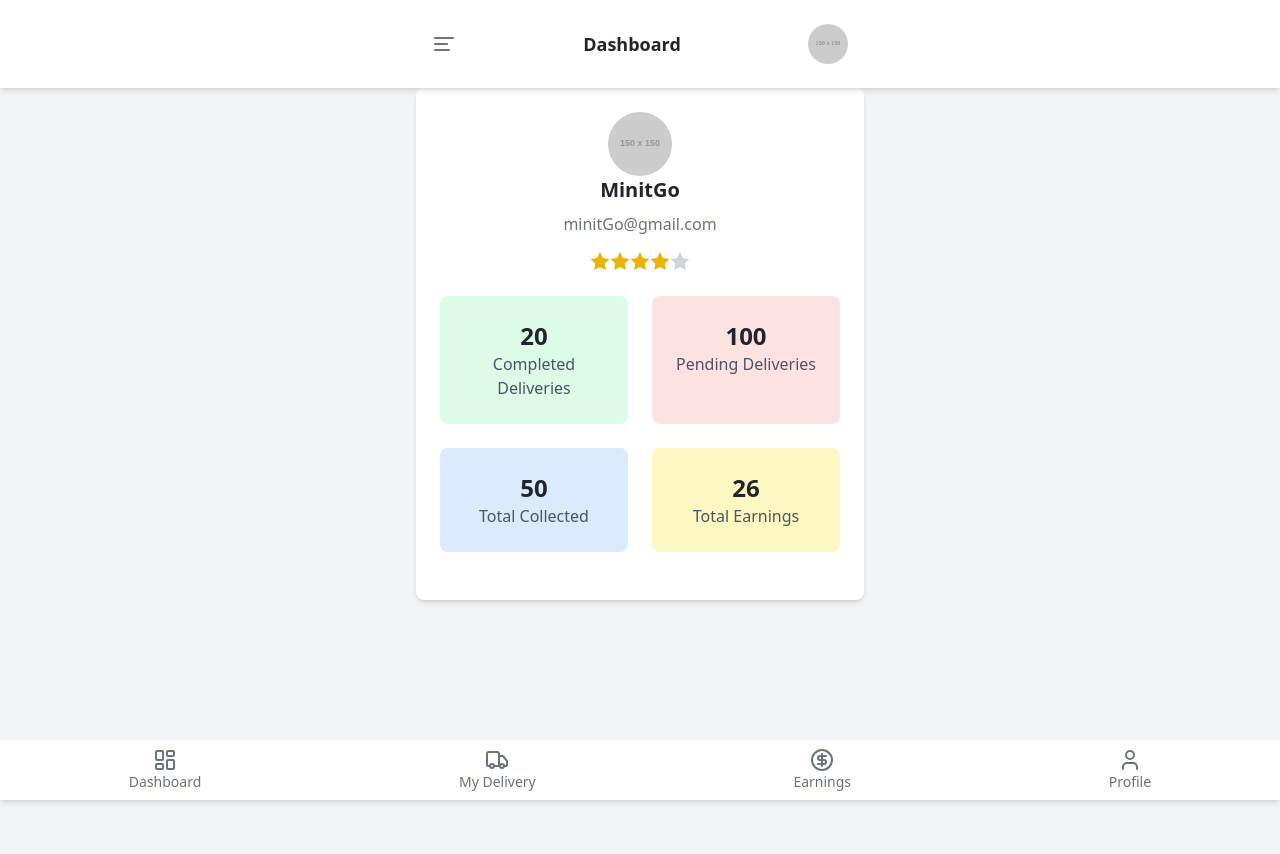
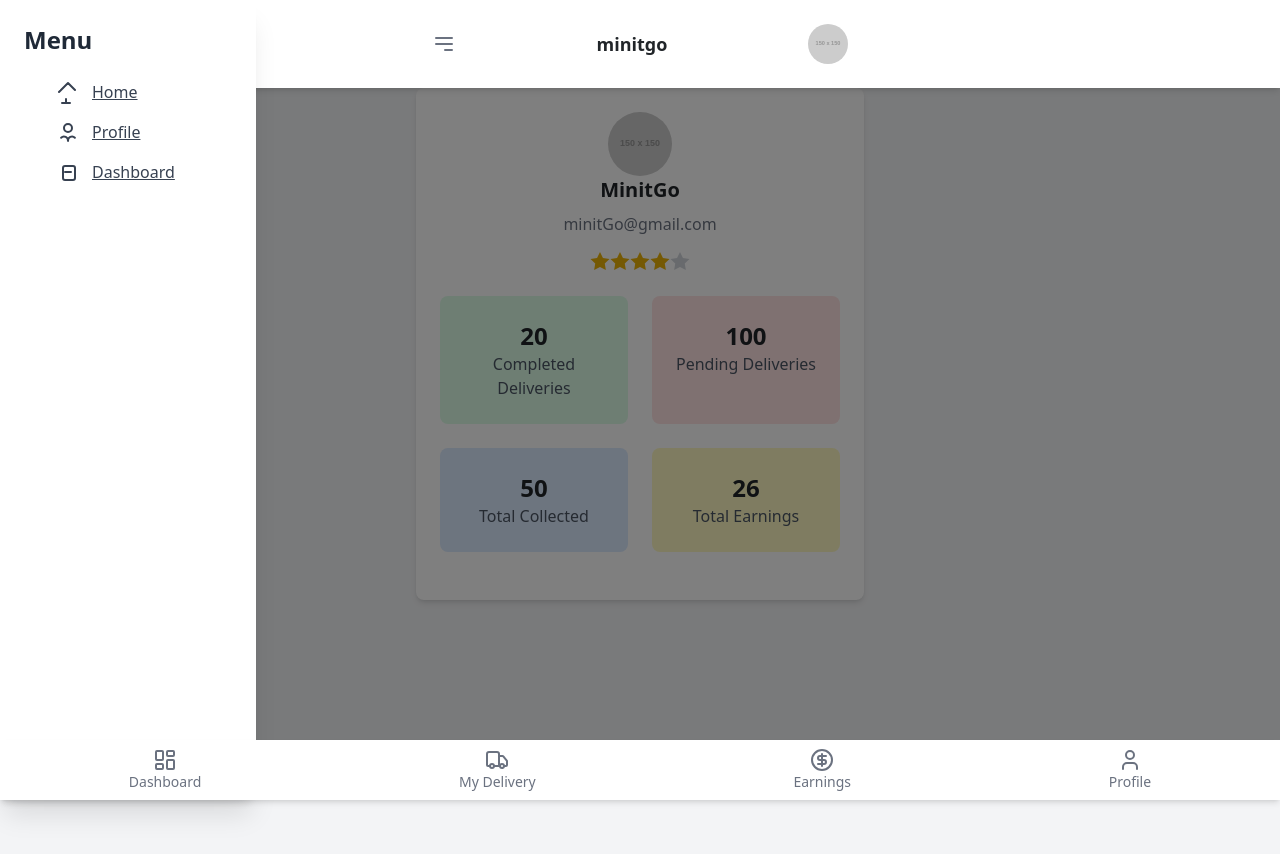
Before and after one commit to Abishek77/delivery-app, a React (Vite) app: page / in a window 1280 px wide. Both pictures are taken after a click on the button 444 px from the left and 44 px from the top of the page. Shown: the top 854 px of the page. Built offline with nearby package versions, Linux system fonts and the light colour scheme.

Commit message:
Side nav

```diff
--- a/src/components/common/Header.jsx
+++ b/src/components/common/Header.jsx
@@ -1,30 +1,36 @@
-import React from "react";
+import React, { useState } from "react";
 import { Link } from "react-router-dom";
+import 'bootstrap/dist/css/bootstrap.min.css';
 
 function Header() {
+  const [isOpen, setIsOpen] = useState(false);
+
+  const toggleSidebar = () => {
+    setIsOpen(!isOpen);
+  };
+
   return (
+    <>
       <header className="sticky top-0 z-50 bg-white shadow-md py-4">
         <div className="w-full max-w-md mx-auto">
           <div className="flex justify-between items-center px-3">
-          <button className="text-gray-500">
+            <button className="text-gray-500" onClick={toggleSidebar}>
               <svg
-              xmlns="http://www.w3.org/2000/svg"
-              width="24"
-              height="24"
-              viewBox="0 0 24 24"
+                className="w-6 h-6"
                 fill="none"
                 stroke="currentColor"
-              stroke-width="2"
-              stroke-linecap="round"
-              stroke-linejoin="round"
-              class="lucide lucide-align-left"
+                viewBox="0 0 24 24"
+                xmlns="http://www.w3.org/2000/svg"
               >
-              <line x1="21" x2="3" y1="6" y2="6" />
-              <line x1="15" x2="3" y1="12" y2="12" />
-              <line x1="17" x2="3" y1="18" y2="18" />
+                <path
+                  strokeLinecap="round"
+                  strokeLinejoin="round"
+                  strokeWidth="2"
+                  d="M4 6h16M4 12h16m-7 6h7"
+                ></path>
               </svg>
             </button>
-          <div className="text-lg font-semibold">Dashboard</div>
+            <div className="text-lg font-semibold">minitgo</div>
             <div className="relative">
               <img
                 src="https://via.placeholder.com/150"
@@ -35,6 +41,95 @@ function Header() {
           </div>
         </div>
       </header>
+
+      {/* Sidebar */}
+      <div
+        className={`fixed inset-y-0 left-0 w-64 bg-white shadow-xl transform ${
+          isOpen ? "translate-x-0" : "-translate-x-full"
+        } transition-transform duration-300 ease-in-out z-50`}
+      >
+        <div className="p-4">
+          <h2 className="text-2xl font-semibold mb-6 text-gray-800">Menu</h2>
+          <ul className="space-y-4">
+            <li>
+              <Link
+                to="/"
+                className="flex items-center text-gray-700 hover:text-gray-900 transition-colors duration-200"
+              >
+                <svg
+                  className="w-6 h-6 mr-3"
+                  fill="none"
+                  stroke="currentColor"
+                  viewBox="0 0 24 24"
+                  xmlns="http://www.w3.org/2000/svg"
+                >
+                  <path
+                    strokeLinecap="round"
+                    strokeLinejoin="round"
+                    strokeWidth="2"
+                    d="M3 12l2-2m0 0l7-7 7 7m-9 9v8m-4-4h8"
+                  ></path>
+                </svg>
+                Home
+              </Link>
+            </li>
+            <li>
+              <Link
+                to="/profile"
+                className="flex items-center text-gray-700 hover:text-gray-900 transition-colors duration-200"
+              >
+                <svg
+                  className="w-6 h-6 mr-3"
+                  fill="none"
+                  stroke="currentColor"
+                  viewBox="0 0 24 24"
+                  xmlns="http://www.w3.org/2000/svg"
+                >
+                  <path
+                    strokeLinecap="round"
+                    strokeLinejoin="round"
+                    strokeWidth="2"
+                    d="M5.121 17.804A4 4 0 0112 21a4 4 0 016.879-3.196M12 12a4 4 0 100-8 4 4 0 000 8z"
+                  ></path>
+                </svg>
+                Profile
+              </Link>
+            </li>
+            <li>
+              <Link
+                to="/dashboard"
+                className="flex items-center text-gray-700 hover:text-gray-900 transition-colors duration-200"
+              >
+                <svg
+                  className="w-6 h-6 mr-3"
+                  fill="none"
+                  stroke="currentColor"
+                  viewBox="0 0 24 24"
+                  xmlns="http://www.w3.org/2000/svg"
+                >
+                  <path
+                    strokeLinecap="round"
+                    strokeLinejoin="round"
+                    strokeWidth="2"
+                    d="M9 12h6m2 8h-8a2 2 0 01-2-2V8a2 2 0 012-2h8a2 2 0 012 2v10a2 2 0 01-2 2z"
+                  ></path>
+                </svg>
+                Dashboard
+              </Link>
+            </li>
+            {/* Add more navigation links as needed */}
+          </ul>
+        </div>
+      </div>
+
+      {/* Overlay */}
+      {isOpen && (
+        <div
+          className="fixed inset-0 bg-black opacity-50 z-40"
+          onClick={toggleSidebar}
+        ></div>
+      )}
+    </>
   );
 }
 
```
Lines whose indentation alone changed are shown as unchanged.
